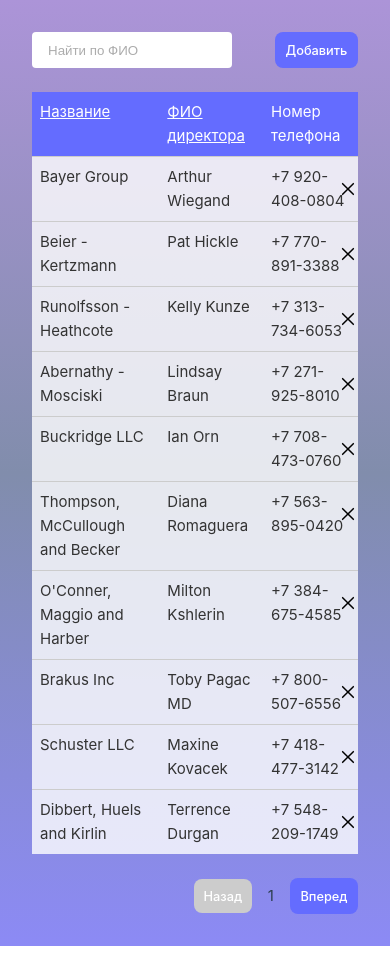
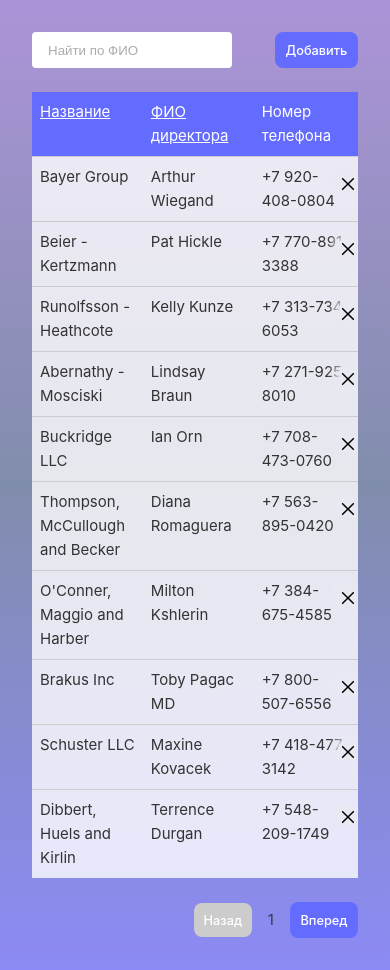
Before and after one commit to OlgaLosikova/organizations-list, a Vue app: page / in a window 390 px wide. Before the commit the page ends 946 px from the top, so only its background shows below. Built offline with nearby package versions, Linux system fonts and the light colour scheme.

Commit message:
fix styles

```diff
--- a/src/App.vue
+++ b/src/App.vue
@@ -143,7 +143,7 @@
   <Header :changeInput="changeInput" :openWindow="openWindow" />
   <main class="main">
     <div class="table-container">
-      <div class="table">
+      <div class="table"><div class="title-row">
         <div class="table-title">
           <a @click="sortCompany" href="#">Название</a
           ><img
@@ -173,6 +173,7 @@
           />
         </div>
         <div class="table-title">Номер телефона</div>
+      </div>
         <TableRow
           v-for="item in organizationsPage"
           :key="item.id"
@@ -213,16 +214,23 @@
   border-collapse: collapse;
   width: 100%;
 }
+.title-row {
+  display: table-row;
+  position: relative;
+  height: 50px;
+  background-color: #646cff;
+}
 .table-container {
   display: flex;
   background-color: rgba(255, 255, 255, 0.8);
 }
 
 .table-title {
+  width: 34%;
   display: table-cell;
   padding: 1rem;
   color: white;
-  background-color: #646cff;
+
 }
 .sort-icon {
   position: relative;
--- a/src/components/TableRow.vue
+++ b/src/components/TableRow.vue
@@ -27,13 +27,13 @@
   display: table-row;
   position: relative;
   height: 50px;
-  width: 100%;
 }
 .table-data {
   display: table-cell;
   padding: 1rem;
   color: #333;
   border-top: 1px solid #ccc;
+  width: 34%;
 }
 .delete-icon {
   position: absolute;
@@ -49,12 +49,12 @@
 @media (max-width: 615px) {
   .delete-icon {
     right: 2px;
-    top: 16px;
   }
 }
 @media (max-width: 570px) {
   .delete-icon {
-    top: 24px;
+    background-color: #e9e9f2;
+    box-shadow: -5px -5px 8px 0px #e9e9f2;
   }
 }
 </style>
```
